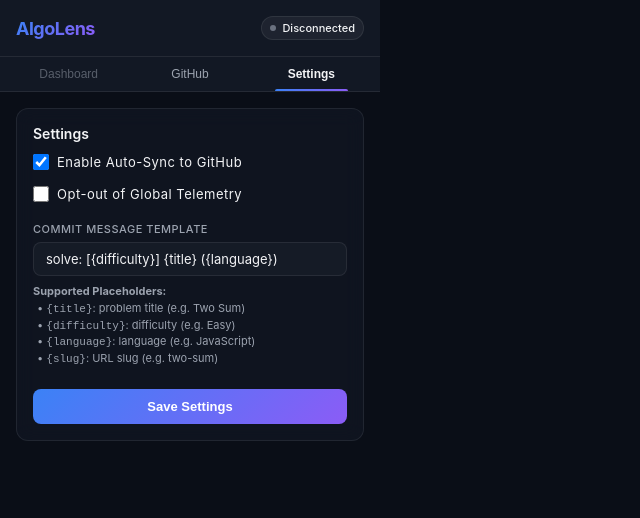
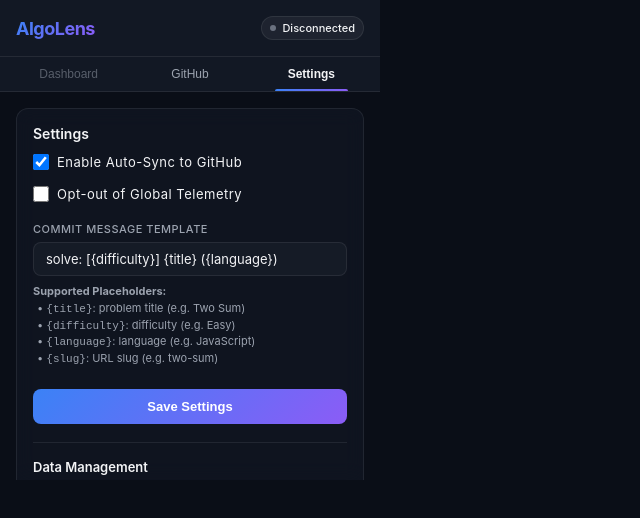
Before and after one commit to ka333/algolens, a React (Vite) app in the folder extension/: page / in a window 1280 px wide. Both pictures are taken after a click on the button "Settings". Shown: the top 518 px of the page, without its empty margins (0-640 px from the left). Built offline with nearby package versions, Linux system fonts and the light colour scheme.

Commit message:
Commit 24: Implement database backup and data exporting tool in Settings

```diff
--- a/extension/src/popup/SettingsView.tsx
+++ b/extension/src/popup/SettingsView.tsx
@@ -1,5 +1,6 @@
 import React, { useState, useEffect } from 'react';
-import { getAppSettings, saveAppSettings } from '../utils/storage';
+import { getAppSettings, saveAppSettings, getStorageData, setStorageData, removeStorageData, STORAGE_KEYS } from '../utils/storage';
+import { INITIAL_STATS } from '../utils/stats';
 
 export function SettingsView() {
   const [autoSync, setAutoSync] = useState<boolean>(true);
@@ -7,6 +8,9 @@
   const [commitTemplate, setCommitTemplate] = useState<string>('solve: [{difficulty}] {title} ({language})');
   const [isSaving, setIsSaving] = useState<boolean>(false);
   const [saveSuccess, setSaveSuccess] = useState<boolean>(false);
+
+  // Data management states
+  const [backupMessage, setBackupMessage] = useState<string>('');
 
   // Load settings on mount
   useEffect(() => {
@@ -39,6 +43,46 @@
     }
   };
 
+  // Export local statistics as a JSON file (Commit 24)
+  const handleExportData = async () => {
+    try {
+      const data = await getStorageData(STORAGE_KEYS.LOCAL_STATS);
+      const stats = data[STORAGE_KEYS.LOCAL_STATS] || INITIAL_STATS;
+
+      const jsonString = `data:text/json;charset=utf-8,${encodeURIComponent(
+        JSON.stringify(stats, null, 2)
+      )}`;
+
+      const downloadAnchor = document.createElement('a');
+      downloadAnchor.setAttribute('href', jsonString);
+      downloadAnchor.setAttribute('download', 'algolens_stats_backup.json');
+      document.body.appendChild(downloadAnchor);
+      downloadAnchor.click();
+      downloadAnchor.remove();
+
+      setBackupMessage('✓ Stats exported successfully!');
+      setTimeout(() => setBackupMessage(''), 3000);
+    } catch (err) {
+      setBackupMessage('❌ Failed to export data.');
+    }
+  };
+
+  // Reset local statistics back to zero (Commit 24)
+  const handleResetData = async () => {
+    const confirmReset = window.confirm(
+      'Are you sure you want to reset all local statistics and solve history? This action cannot be undone.'
+    );
+    if (!confirmReset) return;
+
+    try {
+      await setStorageData({ [STORAGE_KEYS.LOCAL_STATS]: INITIAL_STATS });
+      setBackupMessage('✓ Local statistics reset to zero.');
+      setTimeout(() => setBackupMessage(''), 3000);
+    } catch (err) {
+      setBackupMessage('❌ Failed to reset data.');
+    }
+  };
+
   return (
     <div className="card">
       <h3 className="card-title">Settings</h3>
@@ -49,7 +93,17 @@
         </div>
       )}
 
-      <form onSubmit={handleSave}>
+      {backupMessage && (
+        <div className="notification-banner" style={{
+          background: backupMessage.includes('✓') ? 'rgba(16, 185, 129, 0.1)' : 'rgba(239, 68, 68, 0.1)',
+          border: backupMessage.includes('✓') ? '1px solid rgba(16, 185, 129, 0.2)' : '1px solid rgba(239, 68, 68, 0.2)',
+          color: backupMessage.includes('✓') ? 'var(--success)' : 'var(--danger)'
+        }}>
+          <span>{backupMessage}</span>
+        </div>
+      )}
+
+      <form onSubmit={handleSave} style={{ marginBottom: '18px' }}>
         <div className="form-group" style={{ display: 'flex', alignItems: 'center', gap: '8px', marginBottom: '16px' }}>
           <input
             type="checkbox"
@@ -106,6 +160,31 @@
           {isSaving ? 'Saving...' : 'Save Settings'}
         </button>
       </form>
+
+      {/* Data management backup and resetting (Commit 24) */}
+      <div style={{ borderTop: '1px solid var(--border-color)', paddingTop: '16px', marginTop: '10px' }}>
+        <h4 className="card-title" style={{ fontSize: '13px', marginBottom: '12px' }}>
+          Data Management
+        </h4>
+        <div style={{ display: 'flex', gap: '8px' }}>
+          <button
+            type="button"
+            className="btn-secondary"
+            onClick={handleExportData}
+            style={{ padding: '8px', fontSize: '12px', flex: 1 }}
+          >
+            Export Backup
+          </button>
+          <button
+            type="button"
+            className="btn-secondary"
+            onClick={handleResetData}
+            style={{ padding: '8px', fontSize: '12px', flex: 1, border: '1px solid rgba(239, 68, 68, 0.2)', color: 'var(--danger)' }}
+          >
+            Reset History
+          </button>
+        </div>
+      </div>
     </div>
   );
 }
```
